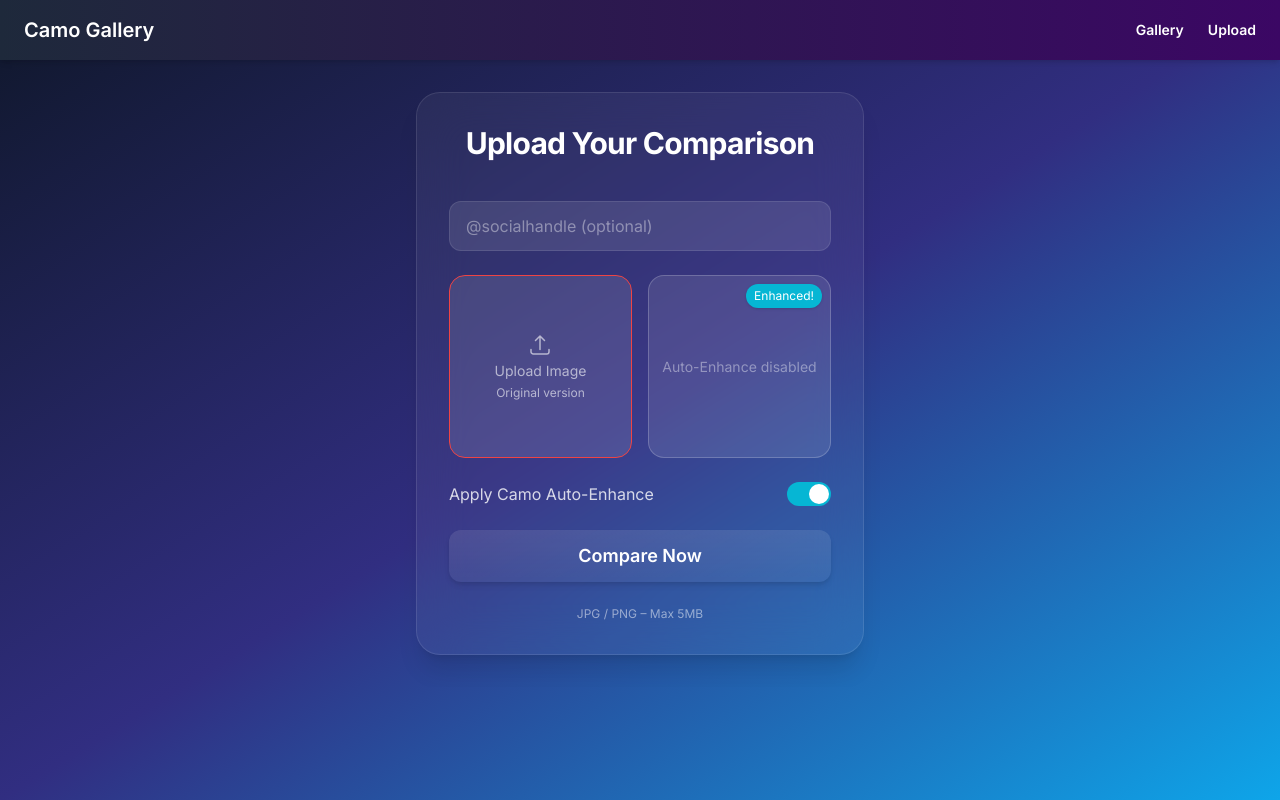
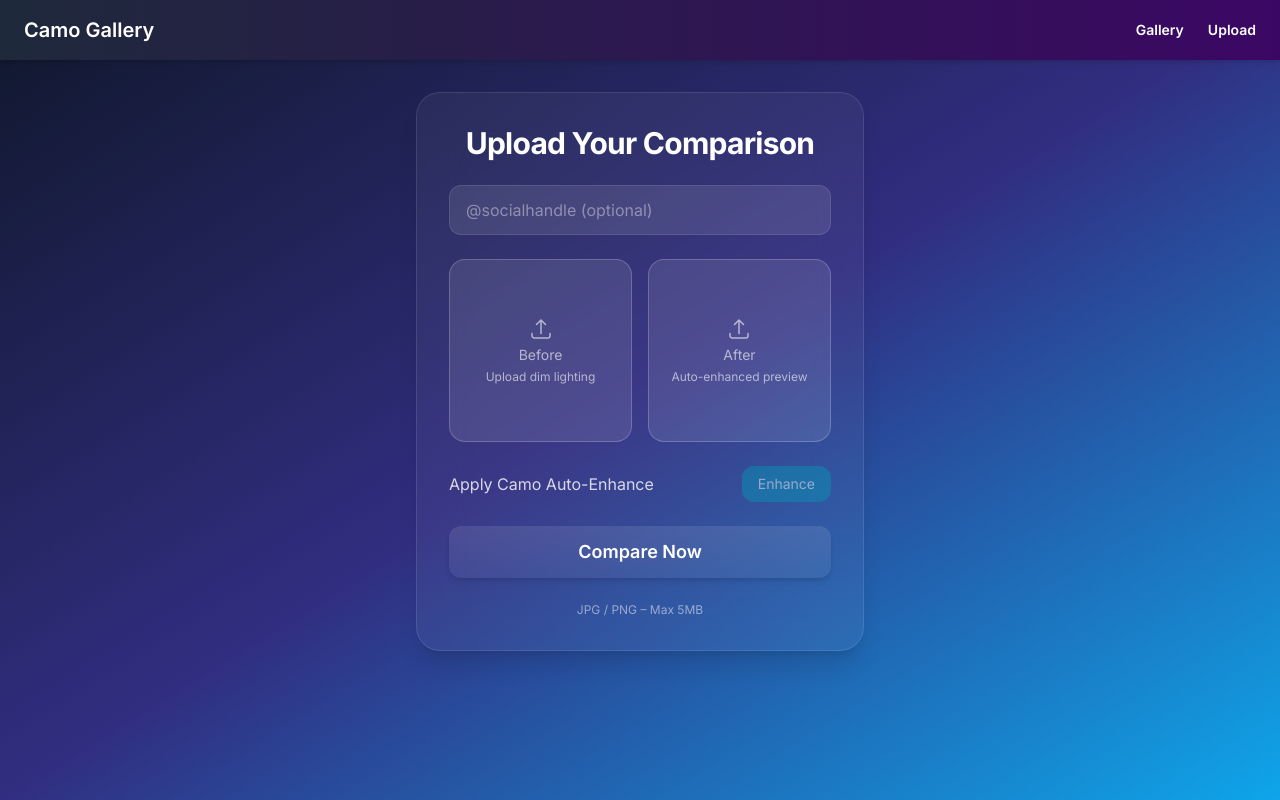
Before and after one commit to marcosSanchez-dev/camo-gallery-prototype, a React (Vite) app: page / in a window 1280 px wide. Both pictures are taken after a click on the button "Upload". Built offline with nearby package versions, Linux system fonts and the light colour scheme.

Commit message:
refactor: apply auto-enhance filters to preview "After" image based on uploaded "Before" image

```diff
--- a/src/components/UploadForm.jsx
+++ b/src/components/UploadForm.jsx
@@ -1,50 +1,69 @@
-import { useState, useEffect } from "react";
-import { ArrowUpTrayIcon, SparklesIcon } from "@heroicons/react/24/outline";
+import { useState } from "react";
+import { ArrowUpTrayIcon } from "@heroicons/react/24/outline";
+import { enhanceWithAI } from "../utils/camoEnhanceAI";
 
 export default function UploadForm({ onSubmit }) {
-  const [baseImage, setBaseImage] = useState(null);
+  const [before, setBefore] = useState(null);
   const [social, setSocial] = useState("");
-  const [autoEnhance, setAutoEnhance] = useState(true);
-  const [enhancedPreview, setEnhancedPreview] = useState(null);
+  const [autoEnhance, setAutoEnhance] = useState(false);
+  const [enhanceLoading, setEnhanceLoading] = useState(false);
+  const [enhanceResult, setEnhanceResult] = useState(null);
 
   const handleImage = (e) => {
     const file = e.target.files[0];
     if (!file) return;
     const url = URL.createObjectURL(file);
-    setBaseImage(url);
+    setBefore(url);
   };
 
-  useEffect(() => {
-    if (autoEnhance && baseImage) {
-      // Simular generación de imagen mejorada con un filtro visual
-      setEnhancedPreview(baseImage + "#enhanced");
-    } else {
-      setEnhancedPreview(null);
+  const handleToggleEnhance = async () => {
+    if (!before) {
+      alert("Please upload a 'before' image first.");
+      return;
     }
-  }, [autoEnhance, baseImage]);
+    setAutoEnhance(true);
+    setEnhanceLoading(true);
+    const result = await enhanceWithAI({ imageName: "Living Room 1" });
+    setEnhanceResult(result);
+    setEnhanceLoading(false);
+  };
 
   const handleSubmit = (e) => {
     e.preventDefault();
-    if (!baseImage || (autoEnhance && !enhancedPreview)) {
-      alert("Please upload an image to compare.");
+    if (!before) {
+      alert("Please upload an image.");
       return;
     }
 
     const newEntry = {
-      before: baseImage,
-      after: enhancedPreview || baseImage,
+      before,
+      after: before,
       social,
       autoEnhance,
+      enhanceResult,
       likes: Math.floor(Math.random() * 1000),
       score: Math.random().toFixed(2),
       timestamp: Date.now(),
     };
 
     onSubmit(newEntry);
-    setBaseImage(null);
-    setEnhancedPreview(null);
+    setBefore(null);
     setSocial("");
-    setAutoEnhance(true);
+    setAutoEnhance(false);
+    setEnhanceResult(null);
+  };
+
+  const getEnhanceFilter = () => {
+    if (!enhanceResult || !enhanceResult.adjustments) return "none";
+
+    const brightness =
+      1 + parseInt(enhanceResult.adjustments.brightness || "0") / 100;
+    const contrast =
+      1 + parseInt(enhanceResult.adjustments.contrast || "0") / 100;
+    const saturate =
+      1 + parseInt(enhanceResult.adjustments.colorCorrection || "0") / 100;
+
+    return `brightness(${brightness}) contrast(${contrast}) saturate(${saturate})`;
   };
 
   return (
@@ -56,6 +75,7 @@ export default function UploadForm({ onSubmit }) {
         Upload Your Comparison
       </h2>
 
+      <div>
         <input
           type="text"
           value={social}
@@ -63,26 +83,22 @@ export default function UploadForm({ onSubmit }) {
           placeholder="@socialhandle (optional)"
           className="w-full bg-white/10 text-white placeholder-white/40 px-4 py-3 rounded-xl border border-white/10 focus:outline-none focus:ring-2 focus:ring-cyan-400"
         />
+      </div>
 
-      {/* Imagen base + vista previa */}
       <div className="grid grid-cols-2 gap-4">
-        {/* Before */}
-        <label
-          className={`group flex flex-col items-center justify-center bg-white/10 hover:bg-white/20 border ${
-            !baseImage ? "border-red-500" : "border-green-500"
-          } rounded-2xl aspect-square cursor-pointer transition-all`}
-        >
-          {baseImage ? (
+        {/* BEFORE IMAGE */}
+        <label className="group flex flex-col items-center justify-center bg-white/10 hover:bg-white/20 border border-white/20 rounded-2xl aspect-square cursor-pointer transition-all">
+          {before ? (
             <img
-              src={baseImage}
+              src={before}
               alt="Before"
               className="object-cover rounded-2xl w-full h-full"
             />
           ) : (
             <div className="flex flex-col items-center text-sm text-white/60">
               <ArrowUpTrayIcon className="w-6 h-6 mb-1" />
-              <span>Upload Image</span>
-              <span className="text-xs mt-1">Original version</span>
+              <span>Before</span>
+              <span className="text-xs mt-1">Upload dim lighting</span>
             </div>
           )}
           <input
@@ -93,22 +109,20 @@ export default function UploadForm({ onSubmit }) {
           />
         </label>
 
-        {/* After (simulado si Enhance activo) */}
-        <div className="relative group bg-white/10 border border-white/20 rounded-2xl aspect-square flex items-center justify-center overflow-hidden">
-          {enhancedPreview ? (
+        {/* AFTER IMAGE (enhanced preview) */}
+        <div className="flex flex-col items-center justify-center bg-white/10 border border-white/20 rounded-2xl aspect-square overflow-hidden">
+          {before ? (
             <img
-              src={baseImage}
-              alt="Enhanced"
-              className="object-cover w-full h-full rounded-2xl brightness-110 contrast-110 saturate-150"
+              src={before}
+              alt="After (Enhanced)"
+              className="object-cover rounded-2xl w-full h-full"
+              style={{ filter: autoEnhance ? getEnhanceFilter() : "none" }}
             />
           ) : (
-            <div className="text-white/40 text-sm text-center">
-              Auto-Enhance disabled
-            </div>
-          )}
-          {autoEnhance && (
-            <div className="absolute top-2 right-2 text-xs bg-cyan-500 text-white px-2 py-1 rounded-full shadow">
-              Enhanced!
+            <div className="flex flex-col items-center text-sm text-white/60">
+              <ArrowUpTrayIcon className="w-6 h-6 mb-1" />
+              <span>After</span>
+              <span className="text-xs mt-1">Auto-enhanced preview</span>
             </div>
           )}
         </div>
@@ -116,17 +130,34 @@ export default function UploadForm({ onSubmit }) {
 
       <div className="flex items-center justify-between">
         <span className="text-white/80">Apply Camo Auto-Enhance</span>
-        <label className="relative inline-flex items-center cursor-pointer">
-          <input
-            type="checkbox"
-            className="sr-only peer"
-            checked={autoEnhance}
-            onChange={() => setAutoEnhance(!autoEnhance)}
-          />
-          <div className="w-11 h-6 bg-gray-600 peer-focus:outline-none rounded-full peer peer-checked:bg-cyan-500 transition-all"></div>
-          <div className="absolute left-0.5 top-0.5 bg-white w-5 h-5 rounded-full transition-transform transform peer-checked:translate-x-full"></div>
-        </label>
+        <button
+          type="button"
+          disabled={enhanceLoading || !before}
+          onClick={handleToggleEnhance}
+          className="px-4 py-2 text-sm bg-cyan-600 hover:bg-cyan-700 rounded-xl disabled:opacity-50"
+        >
+          {enhanceLoading
+            ? "Enhancing..."
+            : autoEnhance
+            ? "Enhanced"
+            : "Enhance"}
+        </button>
       </div>
+
+      {enhanceResult?.adjustments && (
+        <div className="bg-white/10 p-4 rounded-xl text-sm text-white/80">
+          <p className="mb-2 font-semibold text-white">
+            Suggested Adjustments:
+          </p>
+          <ul className="list-disc list-inside space-y-1">
+            {Object.entries(enhanceResult.adjustments).map(([key, value]) => (
+              <li key={key}>
+                <strong>{key}:</strong> {value}
+              </li>
+            ))}
+          </ul>
+        </div>
+      )}
 
       <button
         type="submit"
--- /dev/null
+++ b/src/utils/camoEnhanceAI.js
@@ -0,0 +1,47 @@
+export async function enhanceWithAI({ imageName = "uploaded image" }) {
+  const apiKey = import.meta.env.VITE_OPENAI_API_KEY;
+
+  const prompt = `
+You're CamoEnhanceAI, an expert in visual optimization.
+The user uploaded a photo titled "${imageName}" taken in poor lighting.
+
+Describe 3 enhancements that would make this image visually better, and give a simulated score boost (0 to 1).
+Format output as JSON like this:
+
+{
+  "adjustments": {
+    "brightness": "+20%",
+    "contrast": "+15%",
+    "sharpness": "+10%"
+  },
+  "scoreBoost": 0.42
+}
+`;
+
+  const response = await fetch("https://api.openai.com/v1/chat/completions", {
+    method: "POST",
+    headers: {
+      "Content-Type": "application/json",
+      Authorization: `Bearer ${apiKey}`,
+    },
+    body: JSON.stringify({
+      model: "gpt-4",
+      messages: [
+        {
+          role: "system",
+          content: "You return only JSON as described.",
+        },
+        {
+          role: "user",
+          content: prompt,
+        },
+      ],
+      temperature: 0.4,
+    }),
+  });
+
+  const data = await response.json();
+  if (!response.ok) throw new Error(JSON.stringify(data.error));
+
+  return JSON.parse(data.choices[0].message.content);
+}
```
Also changed, not shown: 1 other file (tests, documents, lock files or other folders). Lines whose indentation alone changed are shown as unchanged.
